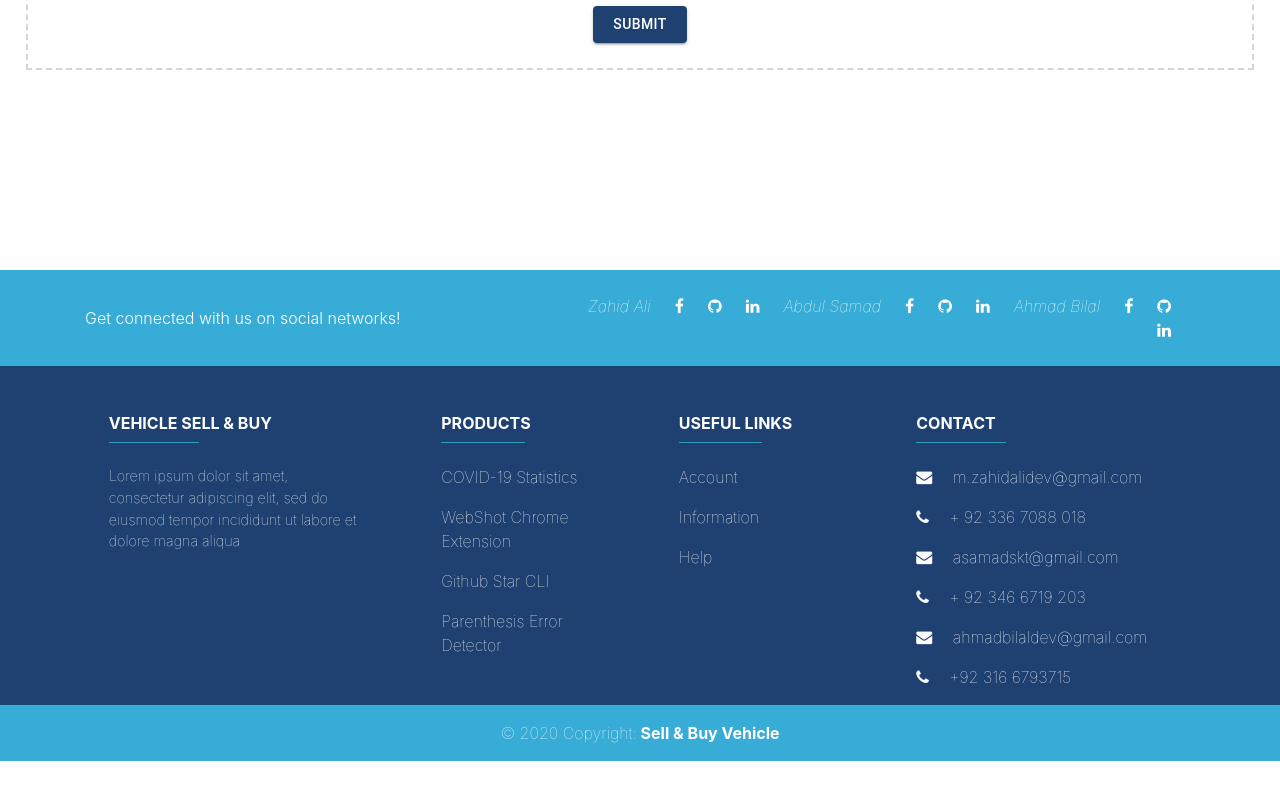
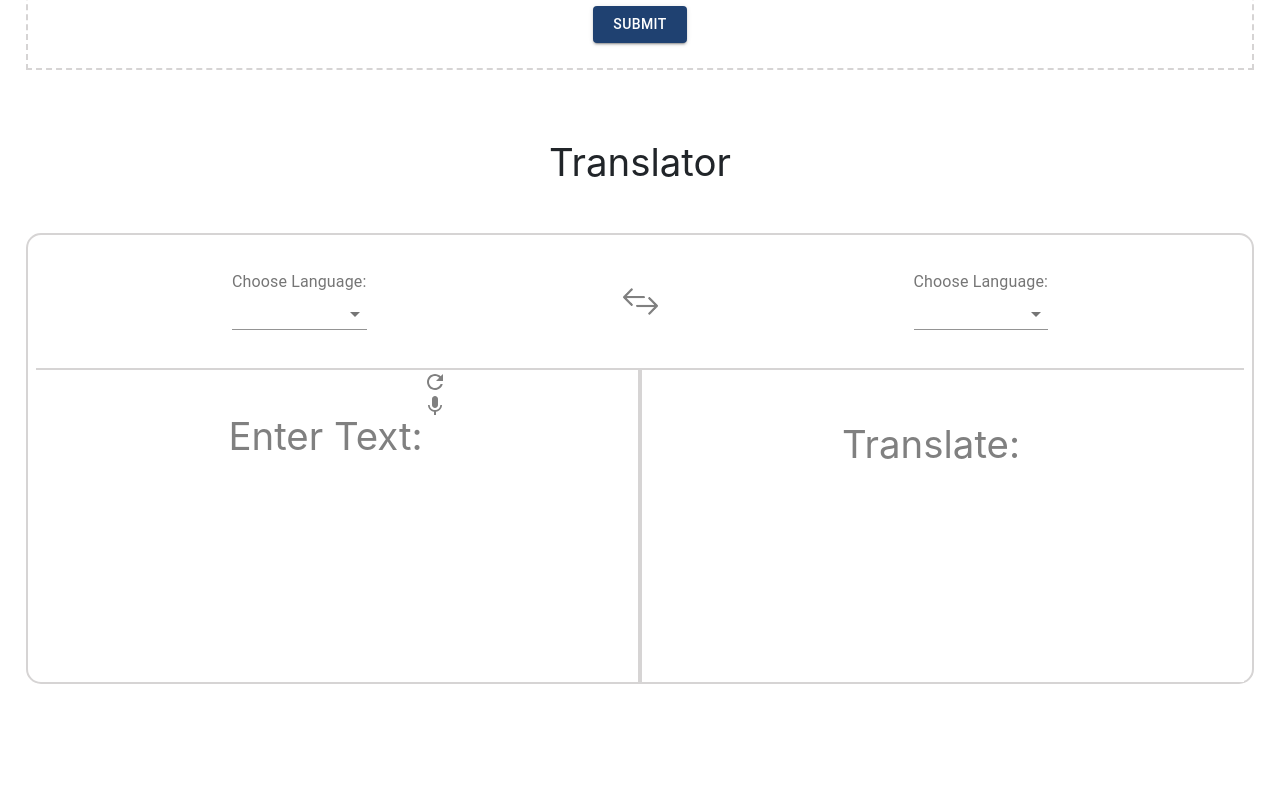
Before and after one commit to zahidalidev/docr-ocr-reactjs, a React (Create React App) app: page / in a window 1280 px wide. Shown: the part 534-1334 px from the top of the page. Before the commit the page ends 1295 px from the top, so only its background shows below. Built offline with nearby package versions, Linux system fonts and the light colour scheme.

Commit message:
translator component

```diff
--- /dev/null
+++ b/src/components/Translator.js
@@ -0,0 +1,80 @@
+import React, { Component } from 'react';
+import colors from "../config/colors";
+import MicIcon from '@material-ui/icons/Mic';
+import RefreshIcon from '@material-ui/icons/Refresh';
+import InputLabel from '@material-ui/core/InputLabel';
+import MenuItem from '@material-ui/core/MenuItem';
+import Select from '@material-ui/core/Select';
+import convert from './convert.png';
+import Box from '@material-ui/core/Box';
+
+console.log(convert);
+
+class Translator extends Component {
+    render(){
+        return(
+            <div>
+                <div className="d-flex align-content-center" style={{ flexDirection: 'column', alignItems: "center", marginTop: '5vw' }} >
+                        <p style={{ fontSize: "3vw" }} >Translator</p>
+                </div>
+                <div className="d-flex align-content-center" style={{borderColor: colors.lightGrey, borderWidth: 2, borderStyle: "solid",borderTopRightRadius:  15, borderBottomRightRadius:  15, borderTopLeftRadius:  15, borderBottomLeftRadius:  15, margin: "2vw", flexDirection: 'column', alignItems: "center" }}>
+                    <div className="d-flex align-content-center" style={{ padding: "3vw", flexDirection: 'row', alignItems: "center" }}>
+                        <div className="d-flex align-content-left" style={{ flexDirection: 'column', alignItems: "left", marginRight: '20vw'}}>
+                            <InputLabel id="label">Choose Language:</InputLabel>
+                            <Select labelId="label" id="select" value="">
+                                <MenuItem value="">English</MenuItem>
+                                <MenuItem value="">Urdu</MenuItem>
+                                <MenuItem value="">Arabic</MenuItem>
+                                <MenuItem value="">Potuguese</MenuItem>
+                                <MenuItem value="">Chineese</MenuItem>
+                                <MenuItem value="">Bengali</MenuItem>
+                                <MenuItem value="">Russian</MenuItem>
+                                <MenuItem value="">Spanish</MenuItem>
+                                <MenuItem value="">German</MenuItem>
+                                <MenuItem value="">French</MenuItem>
+                            </Select>
+                        </div>
+                        <div> <img src={convert} alt="" width = '35' length = '35' /></div>
+                        <div className="d-flex align-content-right" style={{ flexDirection: 'column', alignItems: "right", marginLeft: '20vw'}}>
+                            <InputLabel id="label2">Choose Language:</InputLabel>
+                            <Select labelId="label2" id="select2" value="">
+                                <MenuItem value="">English</MenuItem>
+                                <MenuItem value="">Urdu</MenuItem>
+                                <MenuItem value="">Arabic</MenuItem>
+                                <MenuItem value="">Potuguese</MenuItem>
+                                <MenuItem value="">Chineese</MenuItem>
+                                <MenuItem value="">Bengali</MenuItem>
+                                <MenuItem value="">Russian</MenuItem>
+                                <MenuItem value="">Spanish</MenuItem>
+                                <MenuItem value="">German</MenuItem>
+                                <MenuItem value="">French</MenuItem>
+                            </Select>
+                        </div>
+                    </div>
+                    <div className="d-flex" style={{flexDirection: 'row'}}>
+                        <div className="d-flex align-content-center" style={{borderColor: colors.lightGrey, borderWidth: 2, borderStyle: "solid", borderBottom: 0,borderLeft : 0, flexDirection: 'column'}}>
+                            <div style= {{width: '50%'}}>
+                                <Box display="flex" bgcolor="background.paper" style={{paddingBottom: '15vw', width: '47vw'}} >
+                                    <p style={{ fontSize: "2vw", color: colors.grey, fontSize: '3vw', marginTop: '3vw', marginLeft: '15vw'}} >Enter Text:</p>
+                                    <div className="d-flex align-content-right" alignContent='flex-end' style={{display:'flex', flexDirection: 'column'}} >
+                                        <RefreshIcon style={{ color: colors.grey}} />
+                                        <MicIcon style={{ color: colors.grey}} />
+                                    </div>
+                                </Box>
+                            </div>
+                        </div>
+                        <div className="d-flex align-content-right" style={{borderColor: colors.lightGrey, borderWidth: 2, borderStyle: "solid", borderBottom: 0, borderRight: 0, flexDirection: 'column'}}>
+                            <div style= {{width: '50%'}}>
+                                <Box display="flex" p={1} bgcolor="background.paper" style={{paddingBottom: '15vw', width: '47vw', borderRightWidth: 0}}>
+                                    <p style={{ fontSize: "2vw", color: colors.grey, fontSize: '3vw', marginTop: '3vw', marginLeft: '15vw'}} >Translate:</p>
+                                </Box>
+                            </div>
+                        </div>
+                    </div>
+                </div>
+            </div>
+        );
+    }
+}
+
+export default Translator;
--- a/src/pages/OCR.js
+++ b/src/pages/OCR.js
@@ -1,11 +1,13 @@
 import React from 'react';
 
 import UploadFile from '../components/UploadFile';
+import Translator from '../components/Translator';
 
 function OCR(props) {
     return (
         <div>
             <UploadFile />
+            <Translator />
         </div>
     );
 }
```
Also changed, not shown: src/components/convert.png (added).
